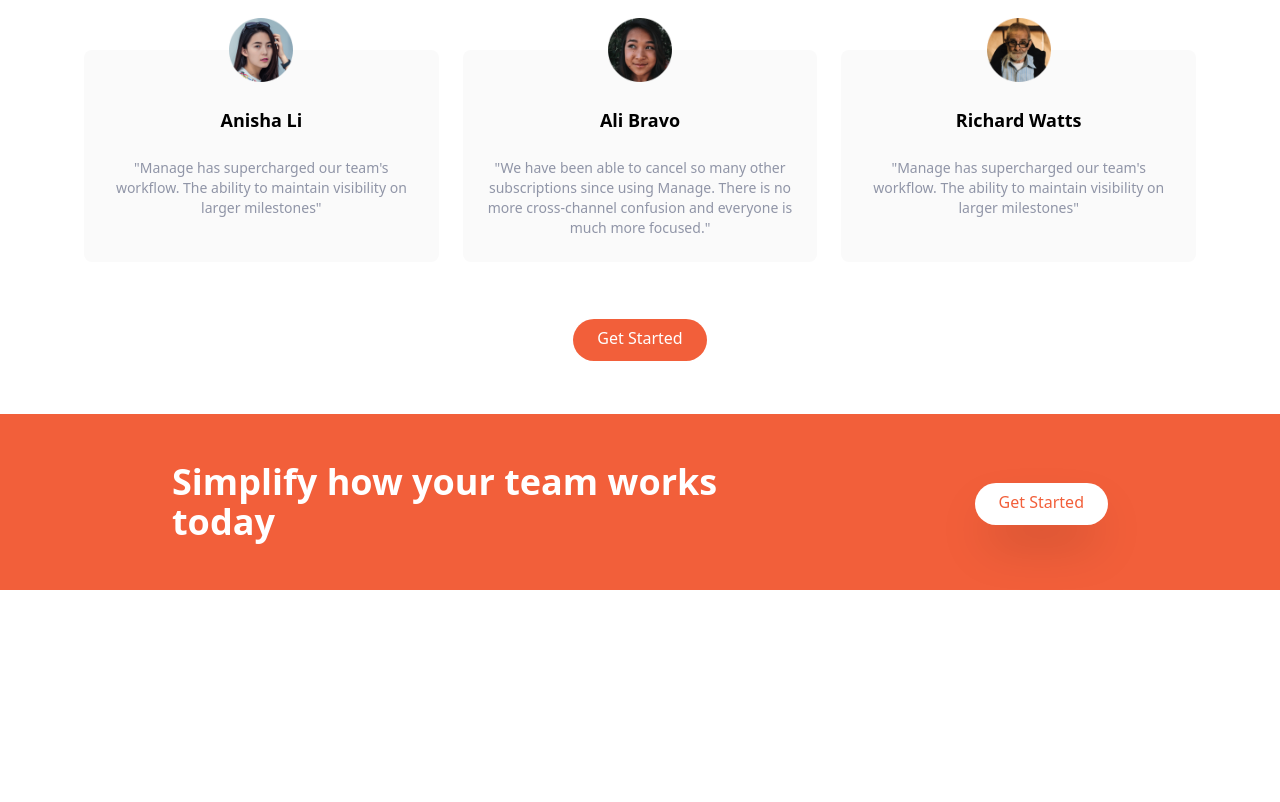
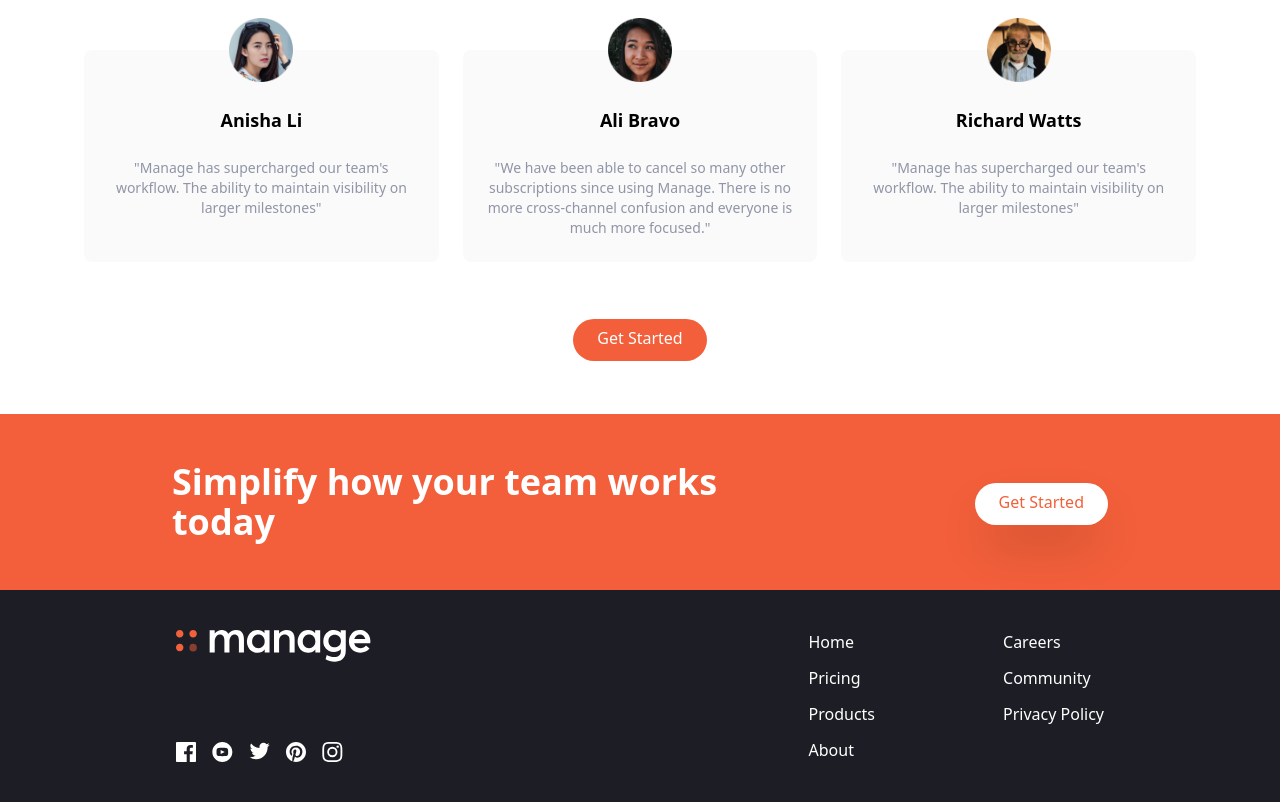
Before and after one commit to httpcyberdata/managelandingpage, a website: page index.html in a window 1280 px wide. Shown: the part 1354-2156 px from the top of the page. Before the commit the page ends 1944 px from the top, so only its background shows below. Drawn offline with Linux system fonts and the light colour scheme.

Commit message:
chore: created Footer section

```diff
--- a/index.html
+++ b/index.html
@@ -198,5 +198,53 @@
 		 </div>
 	</section>
 	<!-- Footer -->
+	<footer class="bg-veryDarkBlue">
+			<div class="container flex flex-col-reverse justify-between px-6 py-10 mx-auto space-y-8 md:flex-row md:space-y-0">
+				<!-- Logo and social links container -->
+				<div class="flex flex-col-reverse items-center justify-between space-y-12 md:flex-col md:space-y-0 md:items-start">
+					<!-- Logo -->
+					<div>
+						<img src="img/logo-white.svg" class="h-8" alt="">
+					</div>
+					<!-- Social Links Container -->
+					<div class="flex justify-center space-x-4">
+						<!-- Link 1 -->
+						<a href="#">
+							<img src="img/icon-facebook.svg" alt="">
+						</a>
+						<!-- Link 2 -->
+						<a href="#">
+							<img src="img/icon-youtube.svg" alt="">
+						</a>
+						<!-- Link 3 -->
+						<a href="#">
+							<img src="img/icon-twitter.svg" alt="">
+						</a>
+						<!-- Link 4 -->
+						<a href="#">
+							<img src="img/icon-pinterest.svg" alt="">
+						</a>
+						<!-- Link 5 -->
+						<a href="#">
+							<img src="img/icon-instagram.svg" alt="">
+						</a>
+					</div>
+				</div>
+				<!-- List Container -->
+				<div class="flex justify-around space-x-32">
+					<div class="flex flex-col space-y-3 text-white">
+						<a href="#" class="hover:text-brightRed">Home</a>
+						<a href="#" class="hover:text-brightRed">Pricing</a>
+						<a href="#" class="hover:text-brightRed">Products</a>
+						<a href="#" class="hover:text-brightRed">About</a>
+					</div>
+					<div class="flex flex-col space-y-3 text-white">
+						<a href="#" class="hover:text-brightRed">Careers</a>
+						<a href="#" class="hover:text-brightRed">Community</a>
+						<a href="#" class="hover:text-brightRed">Privacy Policy</a>
+					</div>
+				</div>
+			</div>
+	</footer>
 </body>
 </html>
```
Also changed, not shown: css/main.css.
